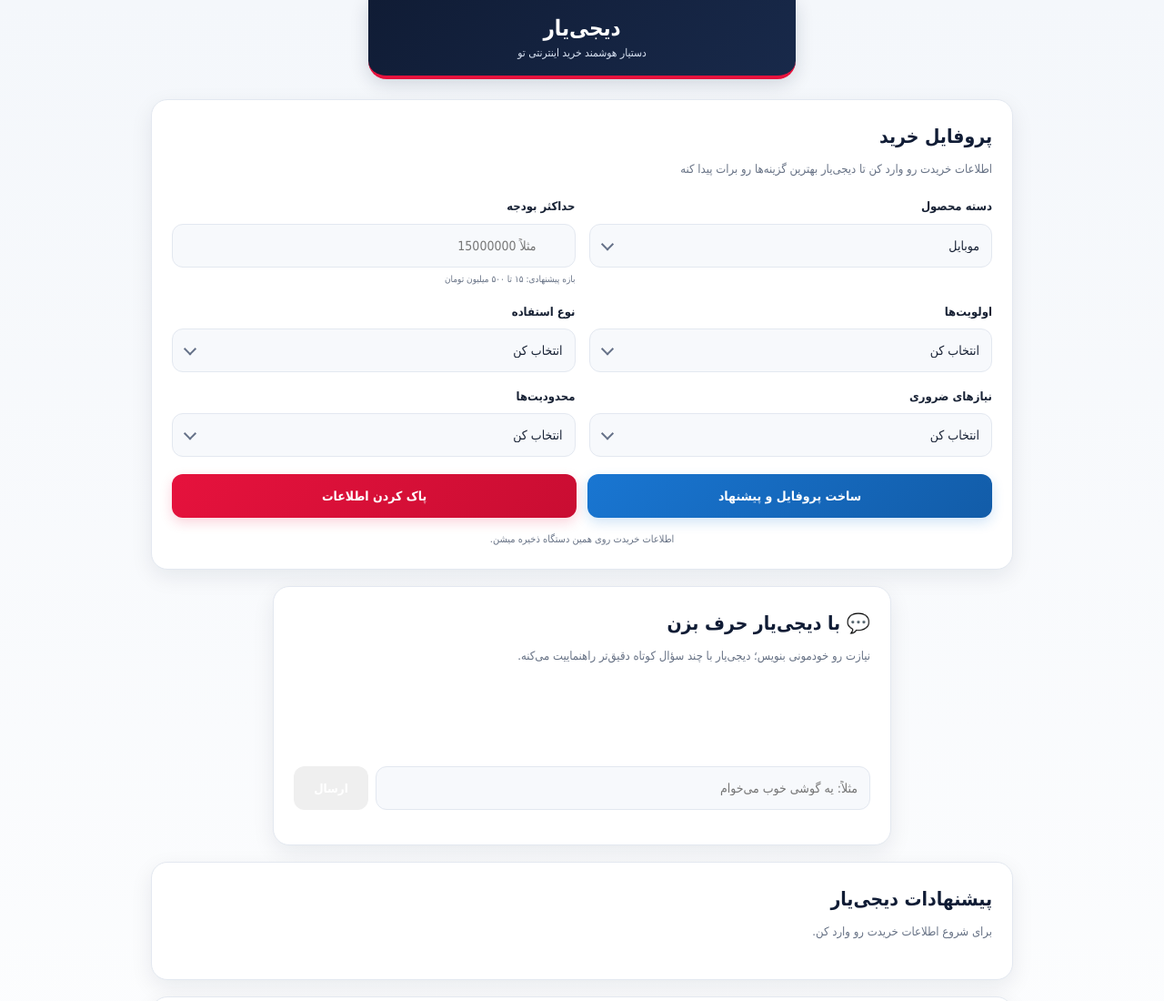
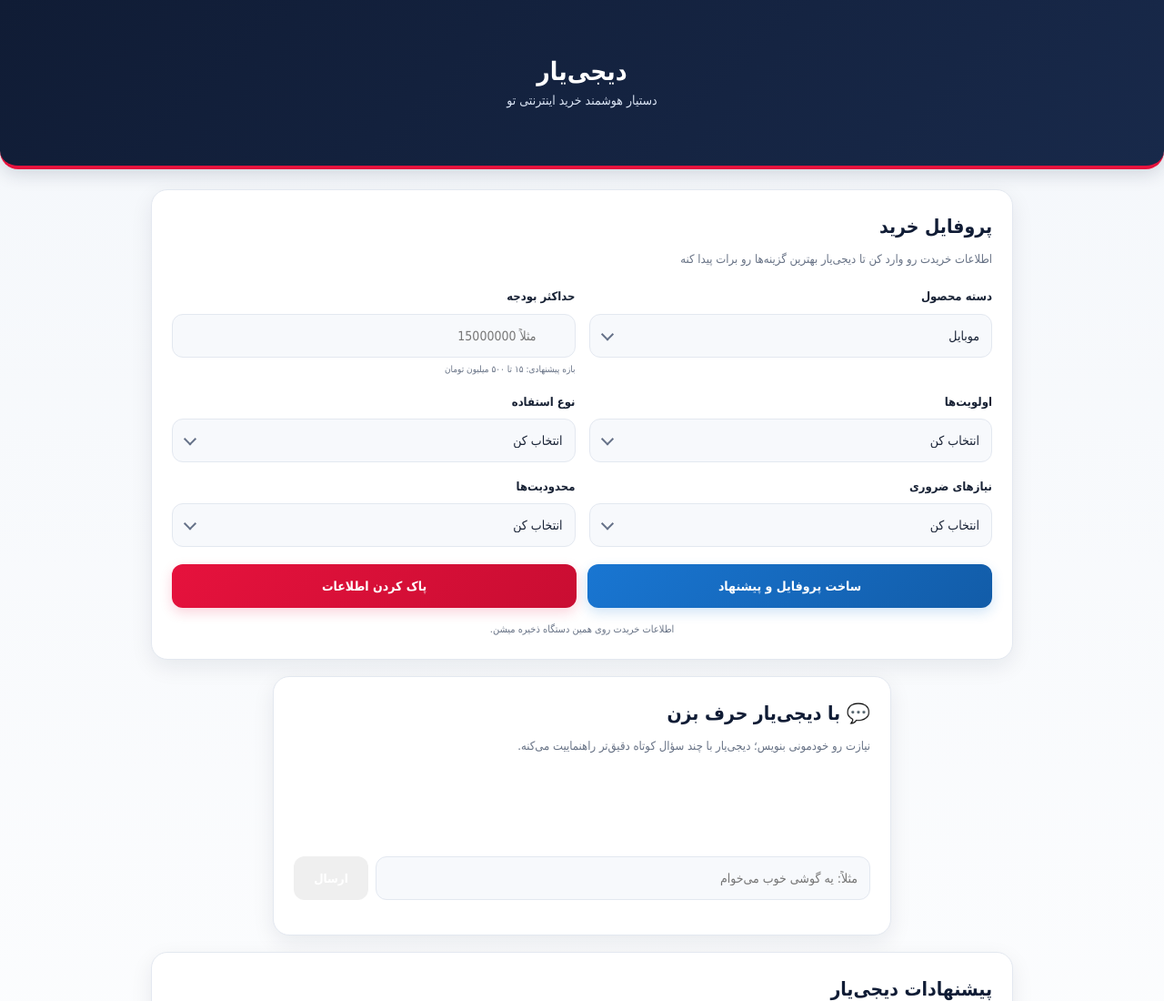
Before and after one commit to petromosi-pixel/DigiYar-Core, a plain HTML site: page index.html in a window 1280 px wide. Shown: the top 1100 px of the page at 91% size. Drawn offline with Linux system fonts and the light colour scheme.

Commit message:
Load V5 Step 2 full-width header styles

```diff
--- a/index.html
+++ b/index.html
@@ -9,6 +9,7 @@
   <link rel="icon" href="assets/logos/logo.png" type="image/png">
   <link rel="stylesheet" href="css/style.css">
   <link rel="stylesheet" href="css/v5-splash.css">
+  <link rel="stylesheet" href="css/v5-step2-header.css">
   <title>دیجی‌یار | دستیار دنیای دیجیتال</title>
 </head>
 <body>
```
